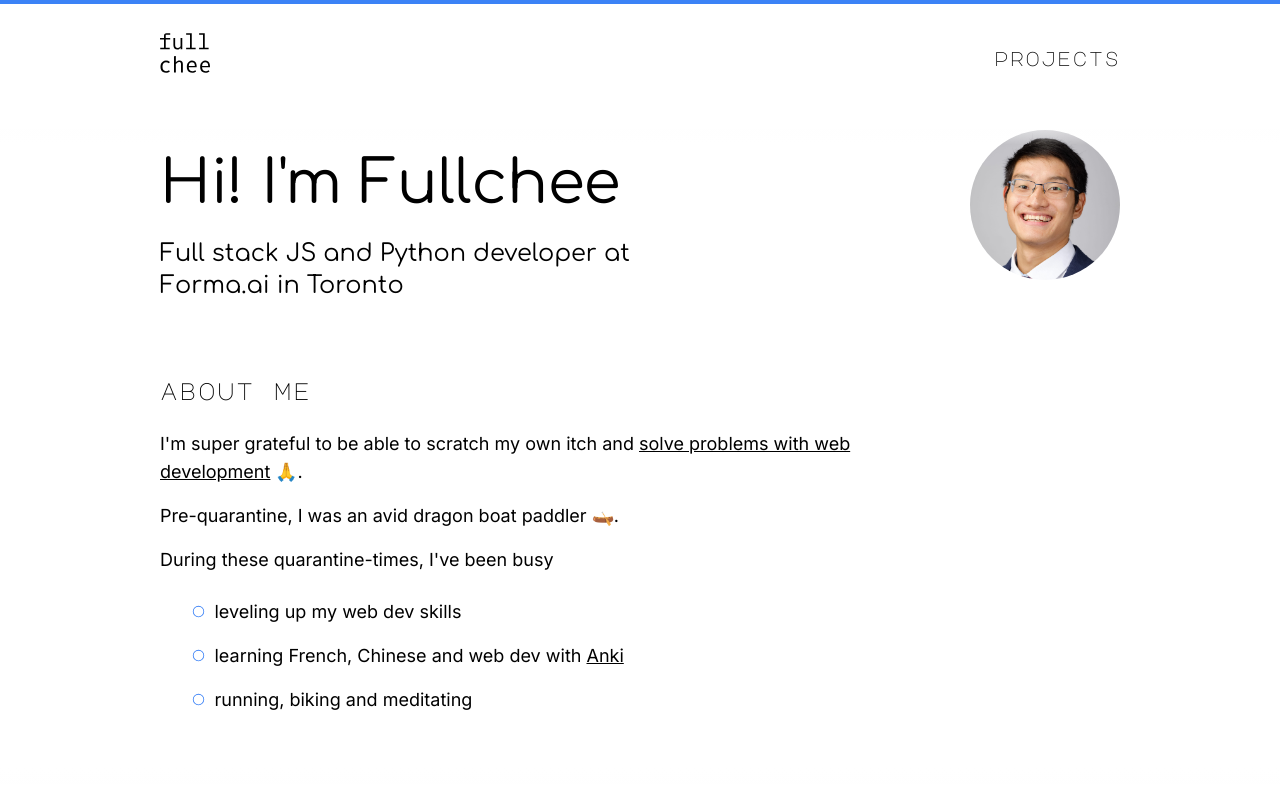
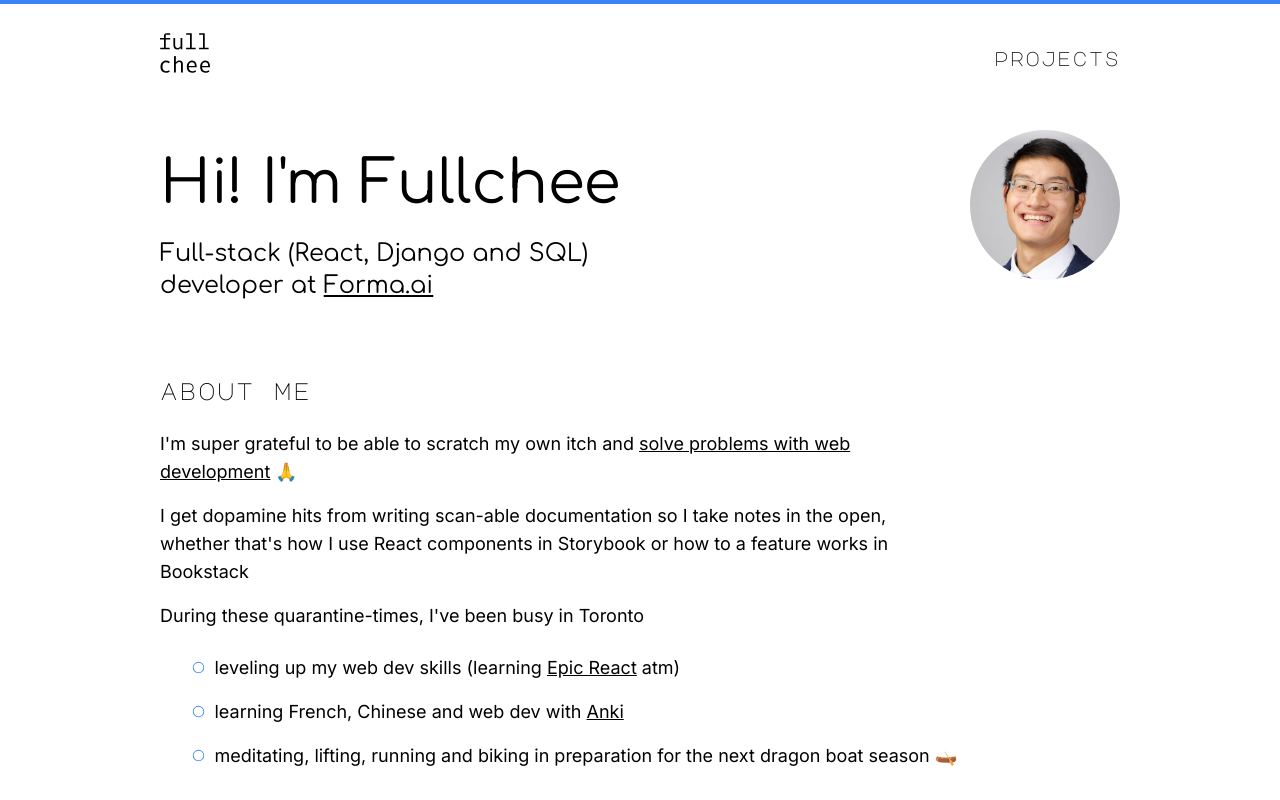
Before and after one commit to Fullchee/portfolio, a Next.js app: page / in a window 1280 px wide. Shown: the top 800 px of the page. Built offline with nearby package versions, Linux system fonts and the light colour scheme; what @tailwindcss/typography would draw is missing.

Commit message:
fix: update about me section

```diff
--- a/components/homePage/aboutMe.tsx
+++ b/components/homePage/aboutMe.tsx
@@ -10,19 +10,29 @@ const AboutMe = () => {
           <Link href="/project">
             <a>solve problems with web development</a>
           </Link>{" "}
-          🙏.
+          🙏
         </p>
         <p className="">
-          Pre-quarantine, I was an avid dragon boat paddler 🛶.
+          I get dopamine hits from writing scan-able documentation so I take
+          notes in the open, whether that's how I use React components in
+          Storybook or how to a feature works in Bookstack
         </p>
-        <p className="">During these quarantine-times, I've been busy</p>
+        <p className="">
+          During these quarantine-times, I've been busy in Toronto
+        </p>
         <ul>
-          <li>leveling up my web dev skills</li>
+          <li>
+            leveling up my web dev skills (learning{" "}
+            <a href="https://epicreact.dev/">Epic React</a> atm)
+          </li>
           <li>
             learning French, Chinese and web dev with{" "}
             <a href="https://apps.ankiweb.net/">Anki</a>
           </li>
-          <li>running, biking and meditating</li>
+          <li>
+            meditating, lifting, running and biking in preparation for the next
+            dragon boat season 🛶
+          </li>
         </ul>
         <p className="py-4"></p>
       </div>
--- a/components/homePage/intro.tsx
+++ b/components/homePage/intro.tsx
@@ -1,4 +1,4 @@
-import Image from 'next/image';
+import Image from "next/image";
 
 const Intro = () => {
   return (
@@ -10,11 +10,8 @@ const Intro = () => {
           chee
         </h1>
         <h2 id="job-title" className="pt-2 text-2xl max-w-lg font-display">
-          Full stack JS and Python developer at{' '}
-          <a className="no-underline" href="http://www.forma.ai">
-            Forma.ai
-          </a>{' '}
-          in Toronto
+          Full-stack (React, Django and SQL) developer at{" "}
+          <a href="http://www.forma.ai">Forma.ai</a>
         </h2>
       </div>
       <div className="rounded-full ease-in">
```
